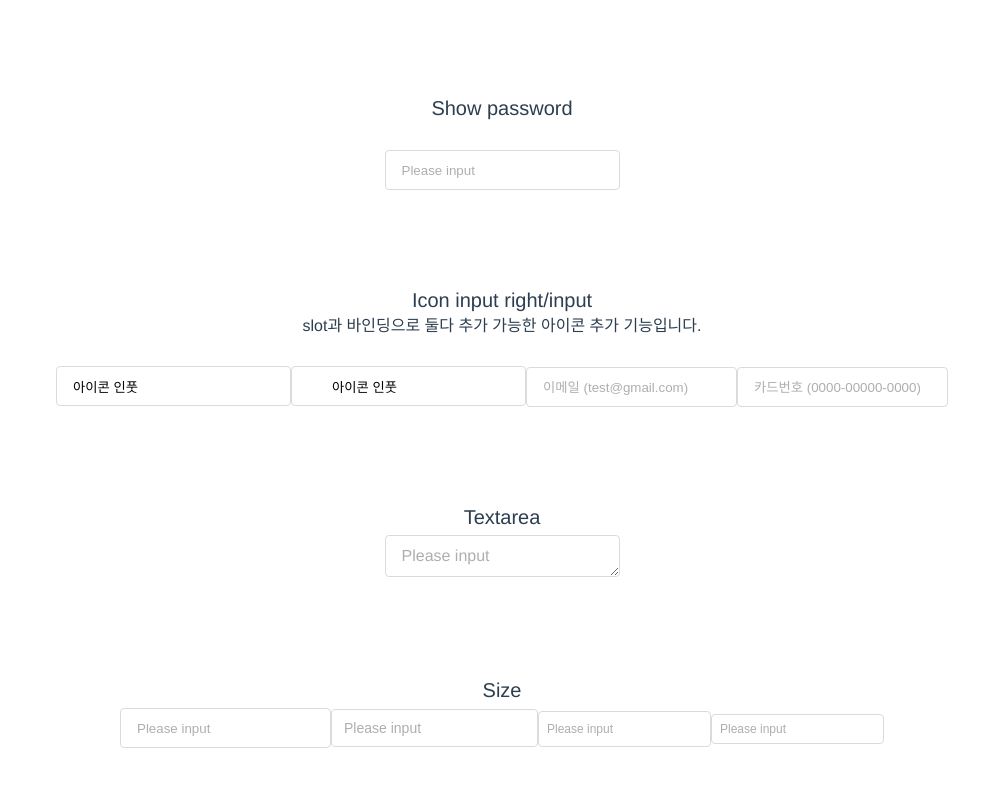
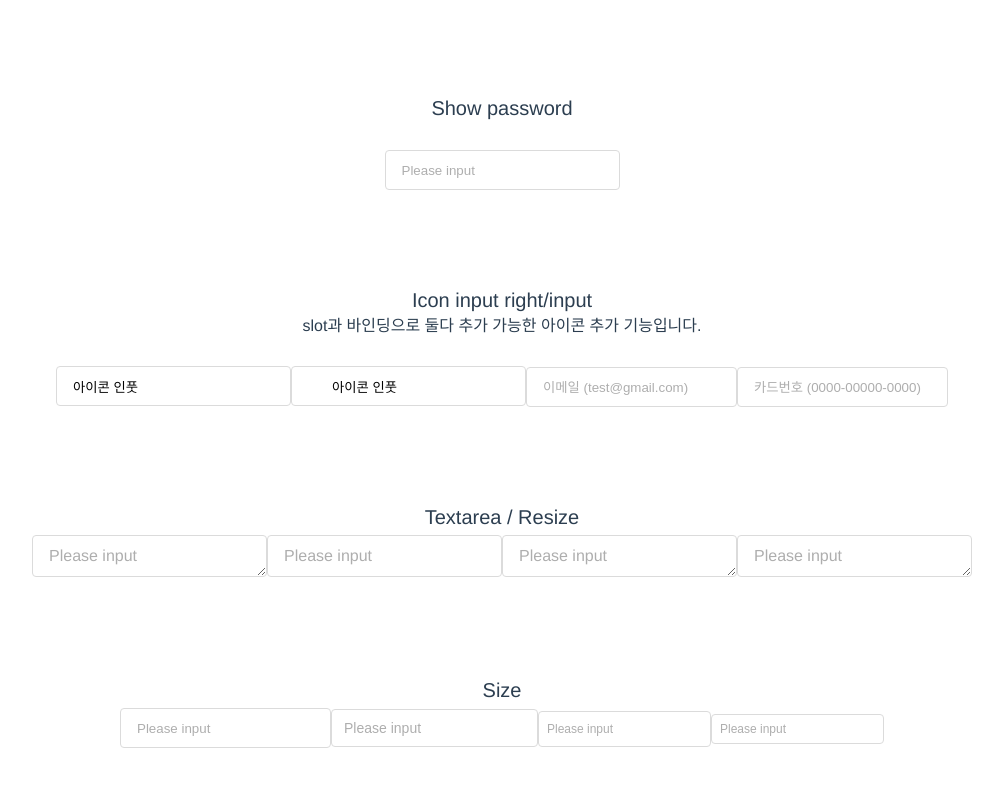
Before and after one commit to allmanLee/elementui, a Vue app: page /input in a window 1280 px wide. Shown: the part 670-1456 px from the top of the page, without its empty margins (138-1141 px from the left). Built offline with nearby package versions, Linux system fonts and the light colour scheme.

Commit message:
add. input resize

```diff
--- a/src/components/AppInput.vue
+++ b/src/components/AppInput.vue
@@ -12,6 +12,7 @@
         'input-icon-left': prefixIcon,
         ...slotDirection,
         [cssNameSize]: size ? true : false,
+        [`input-resize-${resize}`]: resize ? true : false,
       }"
       :autofocus="autofocus"
       :disabled="disabled"
@@ -29,6 +30,7 @@
       :placeholder="placeholder"
       :value="value"
       class="input-outline"
+      :class="`input-resize-${resize}`"
       :autofocus="autofocus"
       :disabled="disabled"
       @input="((e) => changeValue(e), mixin_auto_resize)"
@@ -127,6 +129,10 @@ export default {
     size: {
       validator: (value) => ["medium", "mini", "small"].indexOf(value) != -1,
     },
+    resize: {
+      validator: (value) =>
+        ["vertical", "horizontal", "both", "none"].indexOf(value) != -1,
+    },
   },
   data() {
     return {
@@ -204,7 +210,6 @@ export default {
   input,
   textarea {
     cursor: pointer;
-    resize: vertical;
     box-sizing: border-box;
     border-radius: 4px;
     border: 1px solid #dbdbdb;
@@ -245,6 +250,21 @@ export default {
     &.input-size-mini {
       @include input-size-style(12px, 8px, 8px);
       height: 30px;
+    }
+
+    //resize
+    &.input-resize-none {
+      resize: none;
+    }
+    &.input-resize-both {
+      resize: both;
+    }
+
+    &.input-resize-horizontal {
+      resize: horizontal;
+    }
+    &.input-resize-vertical {
+      resize: vertical;
     }
   }
   input {
--- a/src/views/input.vue
+++ b/src/views/input.vue
@@ -66,10 +66,29 @@
         </ul>
         <ul class="input-list">
           <li>
-            <h3>Textarea</h3>
+            <h3>Textarea / Resize</h3>
             <app-input
               type="textarea"
               :rows="1"
+              resize="horizontal"
+              placeholder="Please input"
+            ></app-input>
+            <app-input
+              type="textarea"
+              :rows="1"
+              resize="none"
+              placeholder="Please input"
+            ></app-input>
+            <app-input
+              type="textarea"
+              :rows="1"
+              resize="vertical"
+              placeholder="Please input"
+            ></app-input>
+            <app-input
+              type="textarea"
+              :rows="1"
+              resize="both"
               placeholder="Please input"
             ></app-input>
           </li>
```
